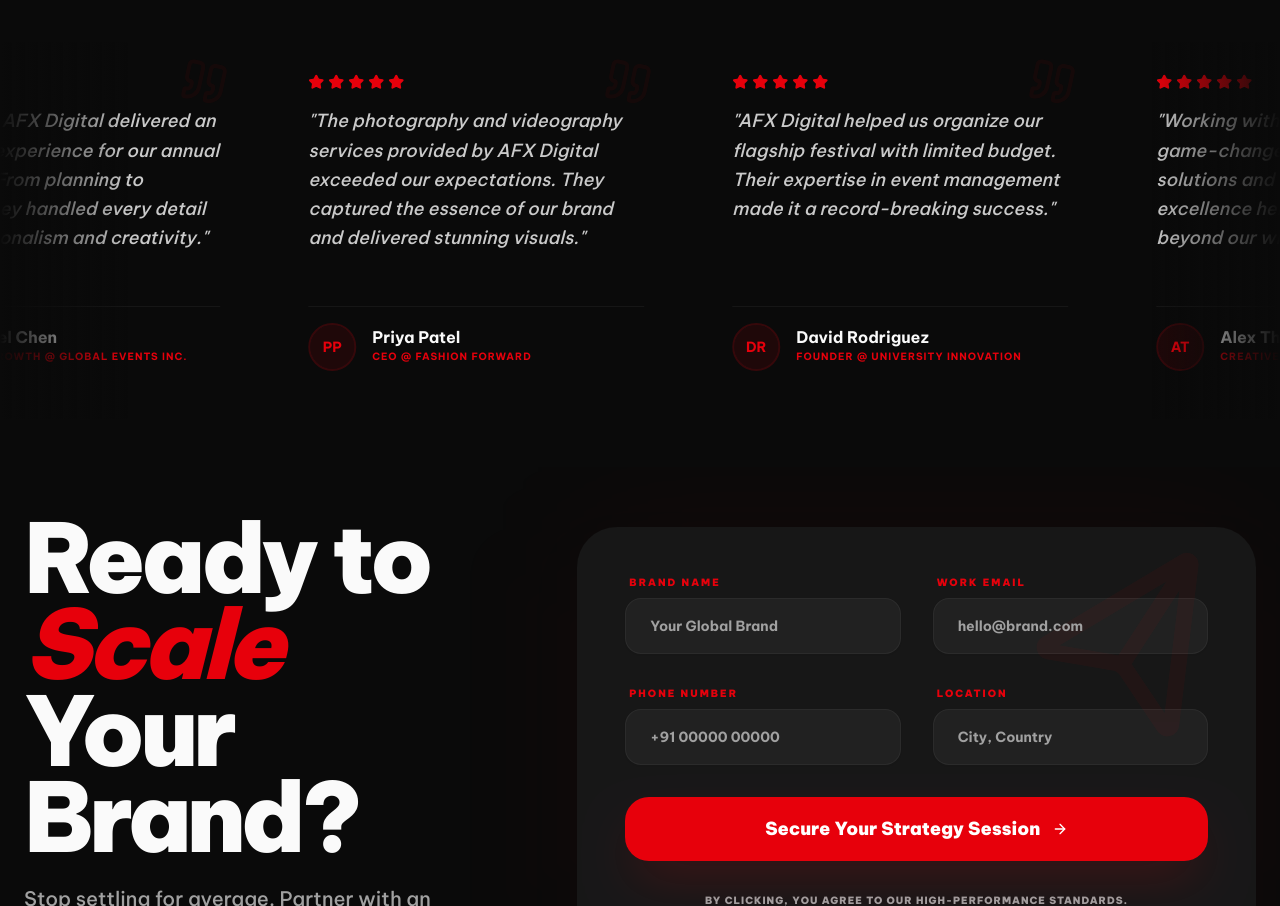
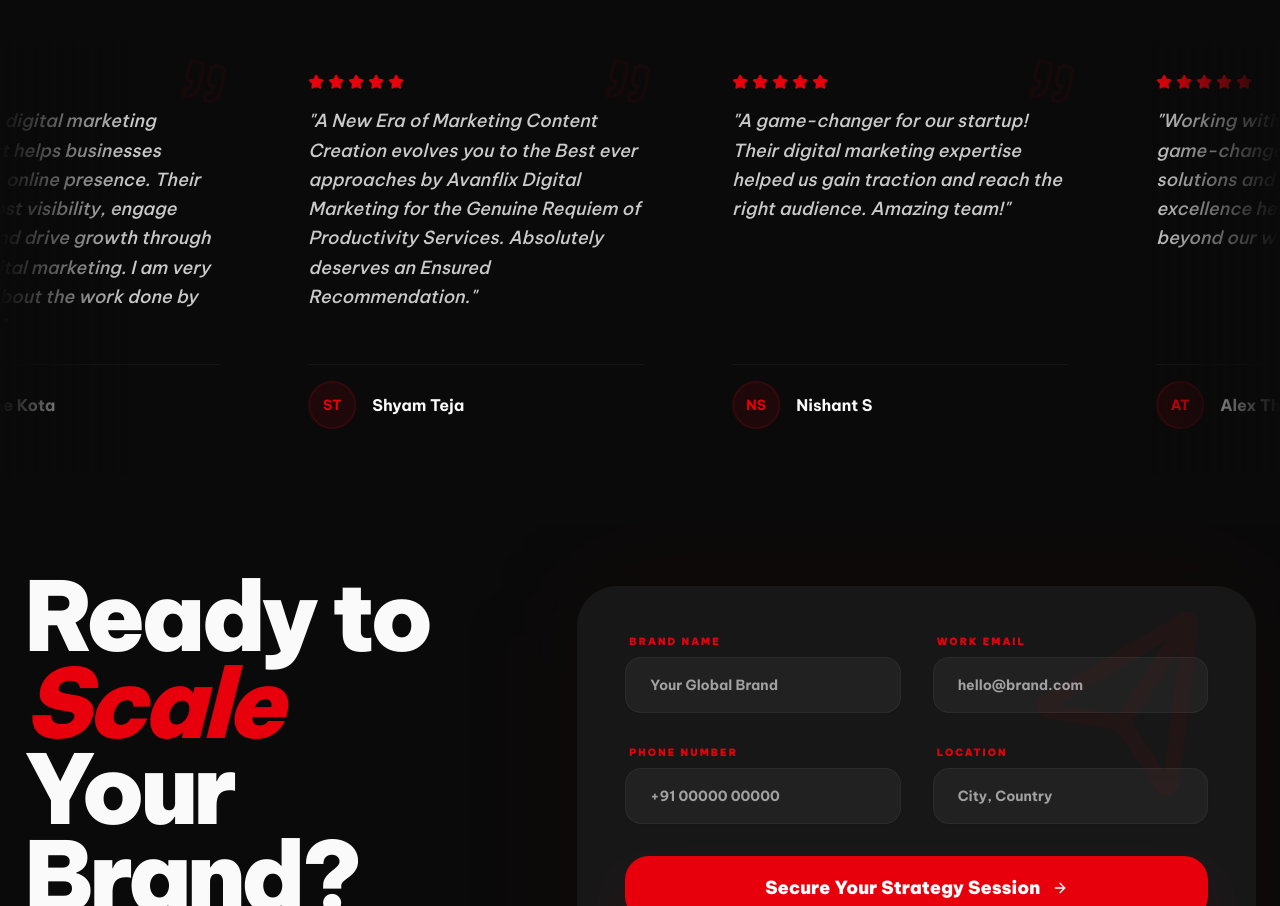
Before and after one commit to avanflix/avanflix-main, a Next.js app: page / in a window 1280 px wide. Shown: the part 7927-8833 px from the top of the page. Built offline with nearby package versions, Linux system fonts and the light colour scheme.

Commit message:
testimonails updated

```diff
--- a/package.json
+++ b/package.json
@@ -20,6 +20,7 @@
     "framer-motion": "^12.38.0",
     "lucide-react": "^0.545.0",
     "next": "16.0.10",
+    "nodemailer": "^8.0.10",
     "radix-ui": "^1.4.3",
     "react": "19.1.0",
     "react-dom": "19.1.0",
--- a/src/app/UI/connect.tsx
+++ b/src/app/UI/connect.tsx
@@ -22,14 +22,40 @@ export function Connect() {
     setFormData((prev) => ({ ...prev, [name]: value }));
   };
 
-  const handleSubmit = (e: React.FormEvent) => {
+  const handleSubmit = async (e: React.FormEvent) => {
     e.preventDefault();
+
     setIsSubmitting(true);
-    setTimeout(() => {
+
+    try {
+      const response = await fetch("/api/contact", {
+        method: "POST",
+        headers: {
+          "Content-Type": "application/json",
+        },
+        body: JSON.stringify(formData),
+      });
+
+      const result = await response.json();
+
+      if (result.success) {
+        alert("Strategy session booked! We'll reach out shortly.");
+
+        setFormData({
+          brandName: "",
+          phoneNumber: "",
+          email: "",
+          location: "",
+        });
+      } else {
+        alert("Failed to send request.");
+      }
+    } catch (error) {
+      console.error(error);
+      alert("Something went wrong.");
+    } finally {
       setIsSubmitting(false);
-      alert("Strategy session booked! We'll reach out shortly.");
-      setFormData({ brandName: "", phoneNumber: "", email: "", location: "" });
-    }, 1500);
+    }
   };
 
   return (
--- a/src/app/UI/testimonials.tsx
+++ b/src/app/UI/testimonials.tsx
@@ -8,45 +8,39 @@ import { Avatar, AvatarFallback } from "@/components/ui/avatar";
 const testimonials = [
   {
     id: 1,
-    name: "Sarah Johnson",
-    position: "Marketing Director @ TechCorp",
-    testimonial: "AFX Digital transformed our digital marketing strategy. Their creative approach and attention to detail helped us reach new audiences and increase engagement across all platforms.",
-    initials: "SJ"
+    name: "Mutyala Uma Mahesh",
+    testimonial: "Avanflix digital marketing stands out with a young and innovative team dedicated to creating unique identities through conceptual designs. Their passion for branding and commitment to creativity drives them to deliver growth-oriented results.",
+    initials: "MU"
   },
   {
     id: 2,
-    name: "Michael Chen",
-    position: "VP of Growth @ Global Events Inc.",
-    testimonial: "The team at AFX Digital delivered an exceptional experience for our annual conference. From planning to execution, they handled every detail with professionalism and creativity.",
-    initials: "MC"
+    name: "Swapne Kota",
+    testimonial: "AvanFlix is a digital marketing company that helps businesses improve their online presence. Their goal is to boost visibility, engage audiences, and drive growth through strategic digital marketing. I am very Fascinated about the work done by the AvanFlix.",
+    initials: "SK"
   },
   {
     id: 3,
-    name: "Priya Patel",
-    position: "CEO @ Fashion Forward",
-    testimonial: "The photography and videography services provided by AFX Digital exceeded our expectations. They captured the essence of our brand and delivered stunning visuals.",
-    initials: "PP"
+    name: "Shyam Teja",
+    testimonial: "A New Era of Marketing Content Creation evolves you to the Best ever approaches by Avanflix Digital Marketing for the Genuine Requiem of Productivity Services. Absolutely deserves an Ensured Recommendation.",
+    initials: "ST"
   },
   {
     id: 4,
-    name: "David Rodriguez",
-    position: "Founder @ University Innovation",
-    testimonial: "AFX Digital helped us organize our flagship festival with limited budget. Their expertise in event management made it a record-breaking success.",
-    initials: "DR"
+    name: "Nishant S",
+    testimonial: "A game-changer for our startup! Their digital marketing expertise helped us gain traction and reach the right audience. Amazing team!",
+    initials: "NS"
   },
   {
     id: 5,
     name: "Alex Thompson",
-    position: "Creative Lead @ Digital Solutions",
     testimonial: "Working with AFX Digital was a game-changer. Their innovative solutions and dedication to excellence helped us achieve results beyond our wildest expectations.",
     initials: "AT"
   },
   {
     id: 6,
-    name: "Elena Rossi",
-    position: "Brand Manager @ Luxury Goods",
-    testimonial: "The most professional agency we have ever worked with. Their ability to translate complex brand values into simple, beautiful visuals is unmatched.",
-    initials: "ER"
+    name: "RADHIKA KUMARI MITTAL",
+    testimonial: "Absolutely amazing! The photos and videos felt so real and full of life, capturing every moment just the way we remembered. The quality, the emotions, and the little details—they got it all so perfectly! Truly beyond what we expected! 😊📸✨",
+    initials: "RM"
   }
 ];
 
@@ -129,9 +123,7 @@ export function Testimonials() {
                   </Avatar>
                   <div>
                     <h4 className="font-bold text-foreground leading-none text-base">{item.name}</h4>
-                    <p className="text-[10px] font-bold text-red-600 uppercase tracking-widest mt-1">
-                      {item.position}
-                    </p>
+
                   </div>
                 </div>
               </div>
--- /dev/null
+++ b/src/app/api/contact/route.js
@@ -0,0 +1,58 @@
+import nodemailer from "nodemailer";
+
+export async function POST(req) {
+  try {
+    const { name, email, phone, message } = await req.json();
+
+    const transporter = nodemailer.createTransport({
+      host: process.env.SMTP_HOST,
+      port: Number(process.env.SMTP_PORT),
+      secure: true,
+      auth: {
+        user: process.env.SMTP_USER,
+        pass: process.env.SMTP_PASS,
+      },
+    });
+
+    // Send lead details to Avanflix
+    await transporter.sendMail({
+      from: process.env.SMTP_USER,
+      to: "reachus@avanflix.com",
+      subject: `New Contact Form Submission - ${name}`,
+      html: `
+        <h2>New Contact Form Submission</h2>
+        <p><strong>Name:</strong> ${name}</p>
+        <p><strong>Email:</strong> ${email}</p>
+        <p><strong>Phone:</strong> ${phone}</p>
+        <p><strong>Message:</strong> ${message}</p>
+      `,
+    });
+
+    // Send confirmation to visitor
+    await transporter.sendMail({
+      from: process.env.SMTP_USER,
+      to: email,
+      subject: "Thank you for contacting Avanflix",
+      html: `
+        <h2>Thank you for contacting Avanflix</h2>
+        <p>We have received your request and our team will contact you shortly.</p>
+      `,
+    });
+
+    return Response.json({
+      success: true,
+      message: "Message sent successfully",
+    });
+
+  } catch (error) {
+    console.error("Email Error:", error);
+
+    return Response.json(
+      {
+        success: false,
+        message: "Failed to send message",
+      },
+      { status: 500 }
+    );
+  }
+}
```
Also changed, not shown: 1 other file (tests, documents, lock files or other folders).
